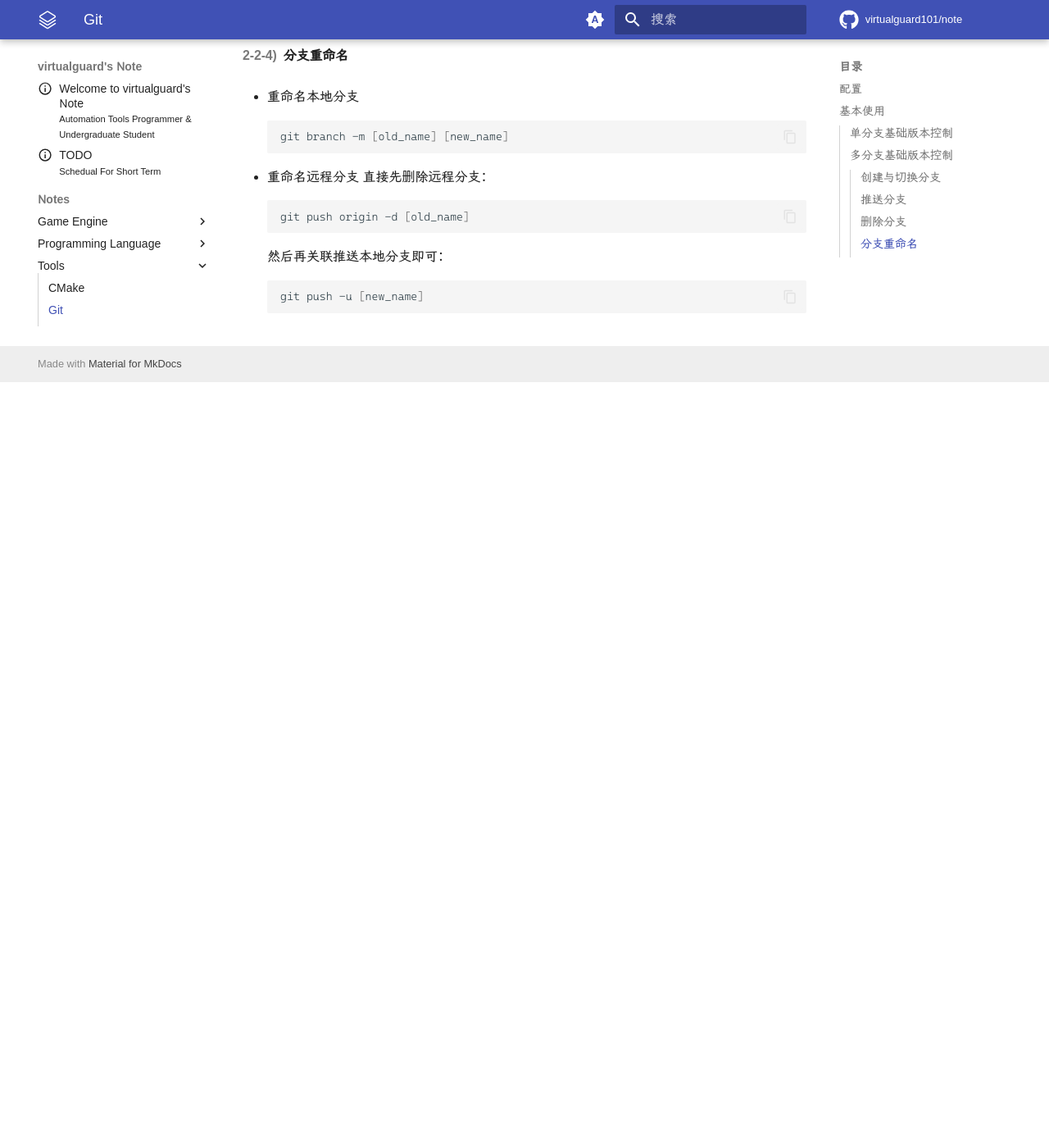
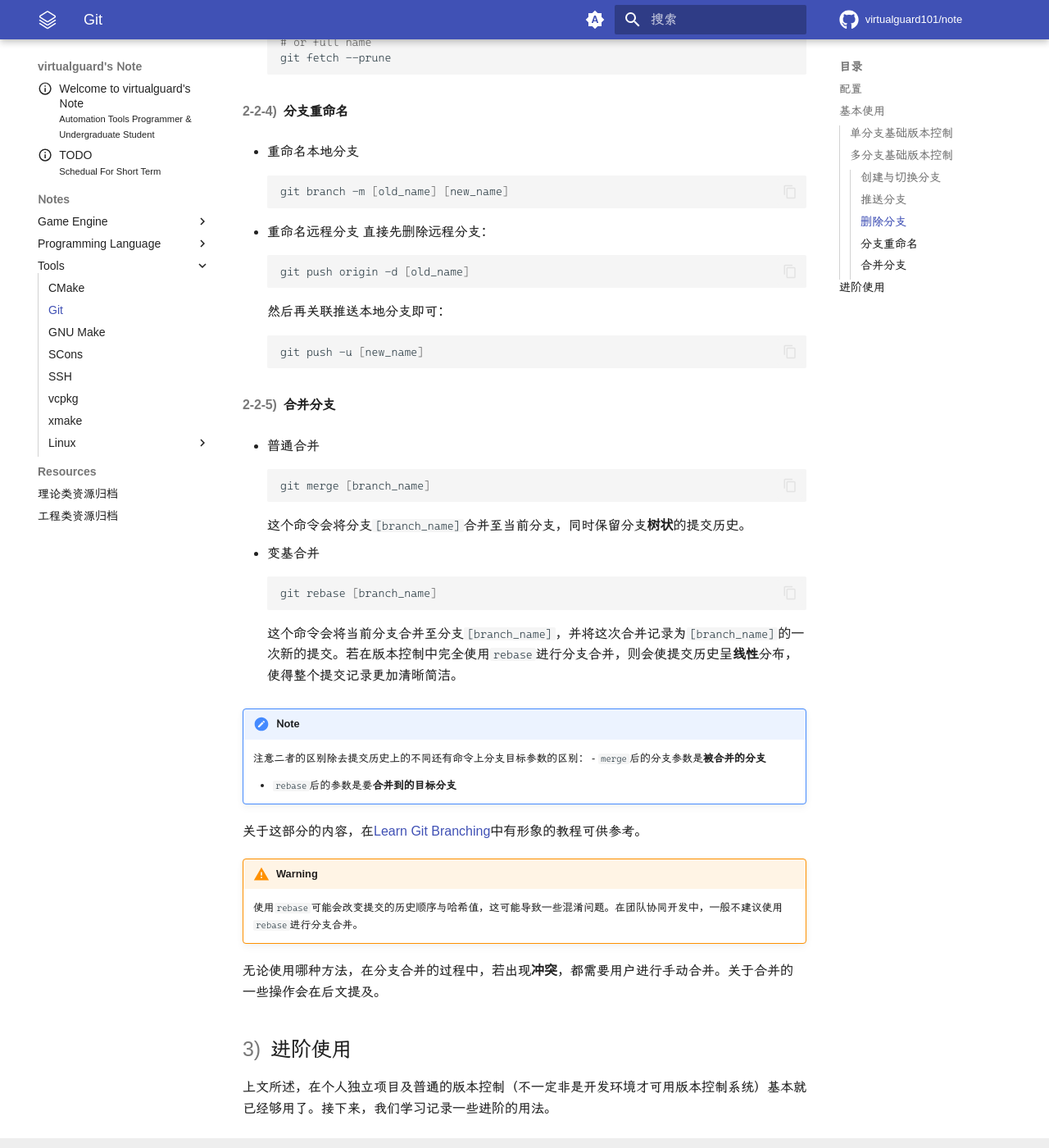
Before and after one commit to virtualguard101/note, an MkDocs documentation site: the page built from docs/notes/tools/git.md, in a window 1280 px wide and 1400 px high, scrolled down 3458 px. Shown: the whole window at 82% size. Built offline with MkDocs 1.6.1 and Material for MkDocs 9.7.7, drawn with Linux system fonts in a browser that asks for light colours; some web fonts are replaced; comment, search, counter and statistics services are not loaded; before the commit the page ends 3924 px from its top, so only the background shows below that; some of the changed text lies outside the part shown.

Commit message:
update tools, git

````diff
--- a/docs/notes/tools/git.md
+++ b/docs/notes/tools/git.md
@@ -1,6 +1,6 @@
 # Git
 
->如果是深入学习，没有什么是比[官方文档](https://git-scm.com/book/zh/v2)更好的教程了
+>如果是深入学习，没有什么是比[官方文档](https://git-scm.com/docs)与[官方教程](https://git-scm.com/book/zh/v2)更好的参考资料了
 
 ## 配置
 
@@ -29,9 +29,11 @@
 
 >这个教程制作了精美的图形界面，将Git的各种命令通过生动形象的动画展示出来，使人能够更加深入理解不同命令的作用效果。正如进入网页后教程的欢迎辞所言，这是我目前所见过的“最好的Git教程”。
 
+基础使用的部分也可简单参考下图：
+![](../../assets/tools/git-base.jpg)
+
+*图片来源于网络，仅供参考*
 ### 单分支基础版本控制
-
-![](../../assets/tools/git-base.jpg)
 
 - 暂存
 ```bash
@@ -142,3 +144,34 @@
 ```bash
 git push -u [new_name]
 ```
+
+#### 合并分支
+
+- 普通合并
+```bash
+git merge [branch_name]
+```
+这个命令会将分支`[branch_name]`合并至当前分支，同时保留分支**树状**的提交历史。
+
+- 变基合并
+```bash
+git rebase [branch_name]
+```
+这个命令会将当前分支合并至分支`[branch_name]`，并将这次合并记录为`[branch_name]`的一次新的提交。若在版本控制中完全使用`rebase`进行分支合并，则会使提交历史呈**线性**分布，使得整个提交记录更加清晰简洁。
+
+!!! note
+    注意二者的区别除去提交历史上的不同还有命令上分支目标参数的区别：
+    - `merge`后的分支参数是**被合并的分支**
+
+    - `rebase`后的参数是要**合并到的目标分支**
+
+关于这部分的内容，在[Learn Git Branching](https://learngitbranching.js.org/)中有形象的教程可供参考。
+
+!!! warning
+    使用`rebase`可能会改变提交的历史顺序与哈希值，这可能导致一些混淆问题。在团队协同开发中，一般不建议使用`rebase`进行分支合并。
+
+无论使用哪种方法，在分支合并的过程中，若出现**冲突**，都需要用户进行手动合并。关于合并的一些操作会在后文提及。
+
+## 进阶使用
+
+上文所述，在个人独立项目及普通的版本控制（不一定非是开发环境才可用版本控制系统）基本就已经够用了。接下来，我们学习记录一些进阶的用法。
````
